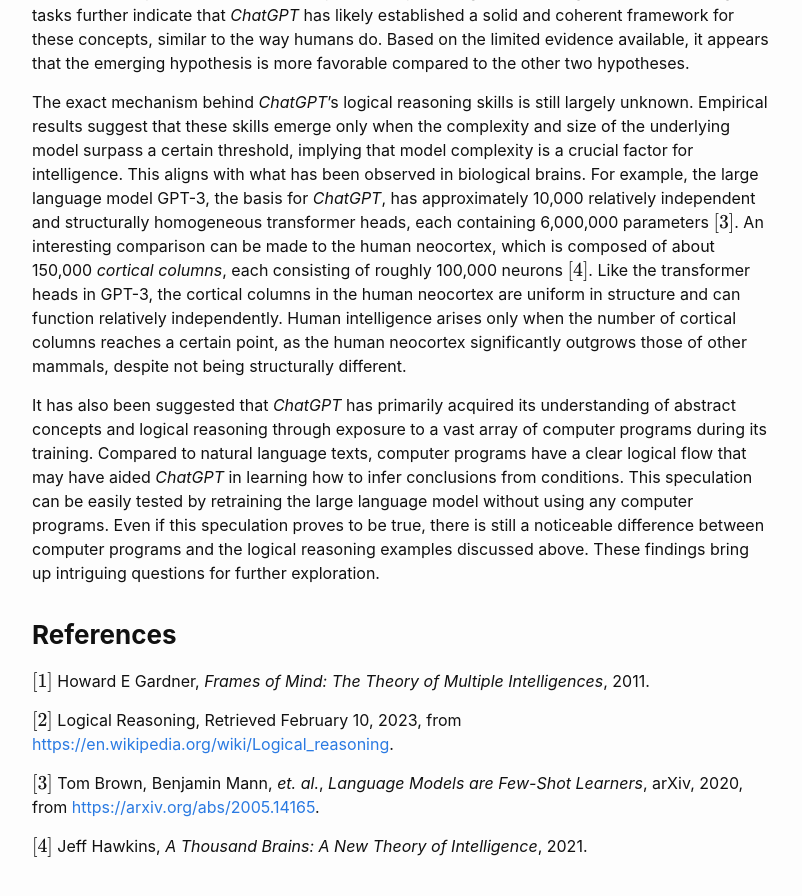
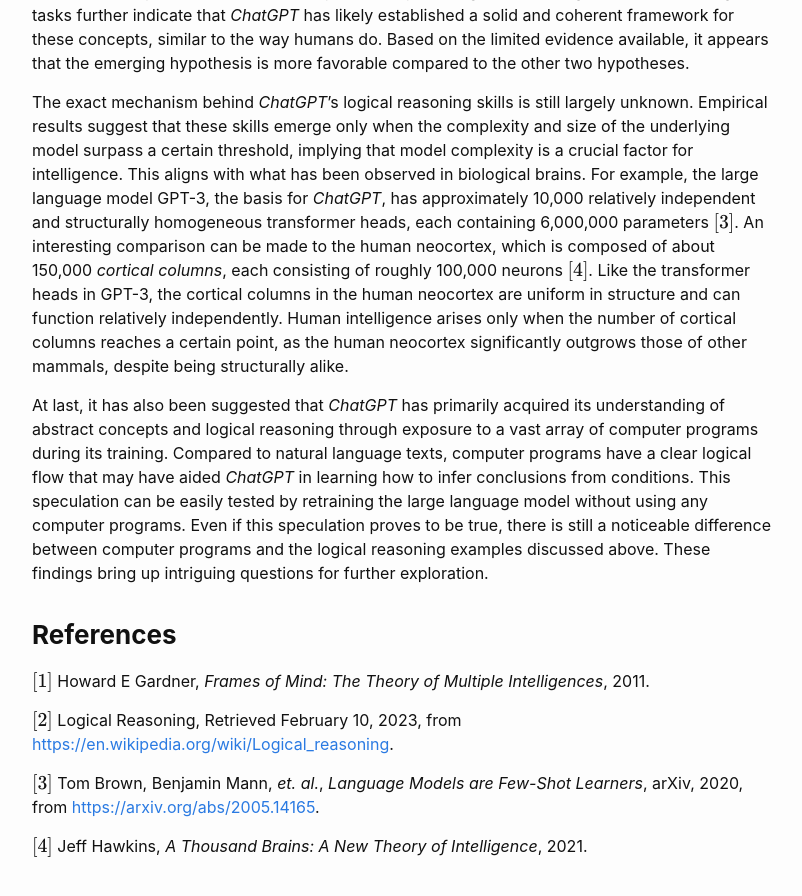
Before and after one commit to iNCML/incml.github.io, a Jekyll site: the page built from _posts/2023-02-14-ChatGPT-Logical-Reasoning.md, in a window 1280 px wide and 900 px high, scrolled down 13475 px. Shown: the top 896 px of the window, without its empty margins (238-1040 px from the left). Built offline with Jekyll 4.4.1, drawn with Linux system fonts in a browser that asks for light colours; formulas are drawn with MathJax 3.

Commit message:
fixed some typos

```diff
--- a/_posts/2023-02-14-ChatGPT-Logical-Reasoning.md
+++ b/_posts/2023-02-14-ChatGPT-Logical-Reasoning.md
@@ -127,9 +127,9 @@ There are at least three hypotheses that attempt to explain how *ChatGP*  has ac
 
 Before the advent of *ChatGPT*, it was commonly believed that the best that a large language model (LLM) could do was to learn how to recombine separate pieces of information from its training data into a seemingly reasonable argument, as the reshuffling hypothesis suggests. There was no evidence to suggest that large language models could do anything beyond this, such as abstracting concepts or making inferences beyond observed cases. However, the fact that *ChatGPT* can accurately identify and consistently refer to the correct entities even when the entities are modified or changed within a given question implies that it has developed the ability to abstract concepts from concrete examples.  Its superior logical reasoning skills across a range of tasks further indicate that *ChatGPT* has likely established a solid and coherent framework for these concepts, similar to the way humans do. Based on the limited evidence available, it appears that the emerging hypothesis is more favorable compared to the other two hypotheses.
 
-The exact mechanism behind *ChatGPT*'s logical reasoning skills is still largely unknown. Empirical results suggest that these skills emerge only when the complexity and size of the underlying model surpass a certain threshold, implying that model complexity is a crucial factor for intelligence. This aligns with what has been observed in biological brains. For example, the large language model GPT-3, the basis for *ChatGPT*, has approximately 10,000 relatively independent and structurally homogeneous transformer heads, each containing 6,000,000 parameters $[3]$. An interesting comparison can be made to the human neocortex, which is composed of about 150,000 *cortical columns*, each consisting of roughly 100,000 neurons $[4]$. Like the transformer heads in GPT-3, the cortical columns in the human neocortex are uniform in structure and can function relatively independently. Human intelligence arises only when the number of cortical columns reaches a certain point, as the human neocortex significantly outgrows those of other mammals, despite not being structurally different.
+The exact mechanism behind *ChatGPT*'s logical reasoning skills is still largely unknown. Empirical results suggest that these skills emerge only when the complexity and size of the underlying model surpass a certain threshold, implying that model complexity is a crucial factor for intelligence. This aligns with what has been observed in biological brains. For example, the large language model GPT-3, the basis for *ChatGPT*, has approximately 10,000 relatively independent and structurally homogeneous transformer heads, each containing 6,000,000 parameters $[3]$. An interesting comparison can be made to the human neocortex, which is composed of about 150,000 *cortical columns*, each consisting of roughly 100,000 neurons $[4]$. Like the transformer heads in GPT-3, the cortical columns in the human neocortex are uniform in structure and can function relatively independently. Human intelligence arises only when the number of cortical columns reaches a certain point, as the human neocortex significantly outgrows those of other mammals, despite being structurally alike.
 
-It has also been suggested that *ChatGPT* has primarily acquired its understanding of abstract concepts and logical reasoning through exposure to a vast array of computer programs during its training. Compared to natural language texts, computer programs have a clear logical flow that may have aided *ChatGPT* in learning how to infer conclusions from conditions. This speculation can be easily tested by retraining the large language model without using any computer programs. Even if this speculation proves to be true, there is still a noticeable difference between computer programs and the logical reasoning examples discussed above. These findings bring up intriguing questions for further exploration.
+At last, it has also been suggested that *ChatGPT* has primarily acquired its understanding of abstract concepts and logical reasoning through exposure to a vast array of computer programs during its training. Compared to natural language texts, computer programs have a clear logical flow that may have aided *ChatGPT* in learning how to infer conclusions from conditions. This speculation can be easily tested by retraining the large language model without using any computer programs. Even if this speculation proves to be true, there is still a noticeable difference between computer programs and the logical reasoning examples discussed above. These findings bring up intriguing questions for further exploration.
 
 ### **References**
 
```
